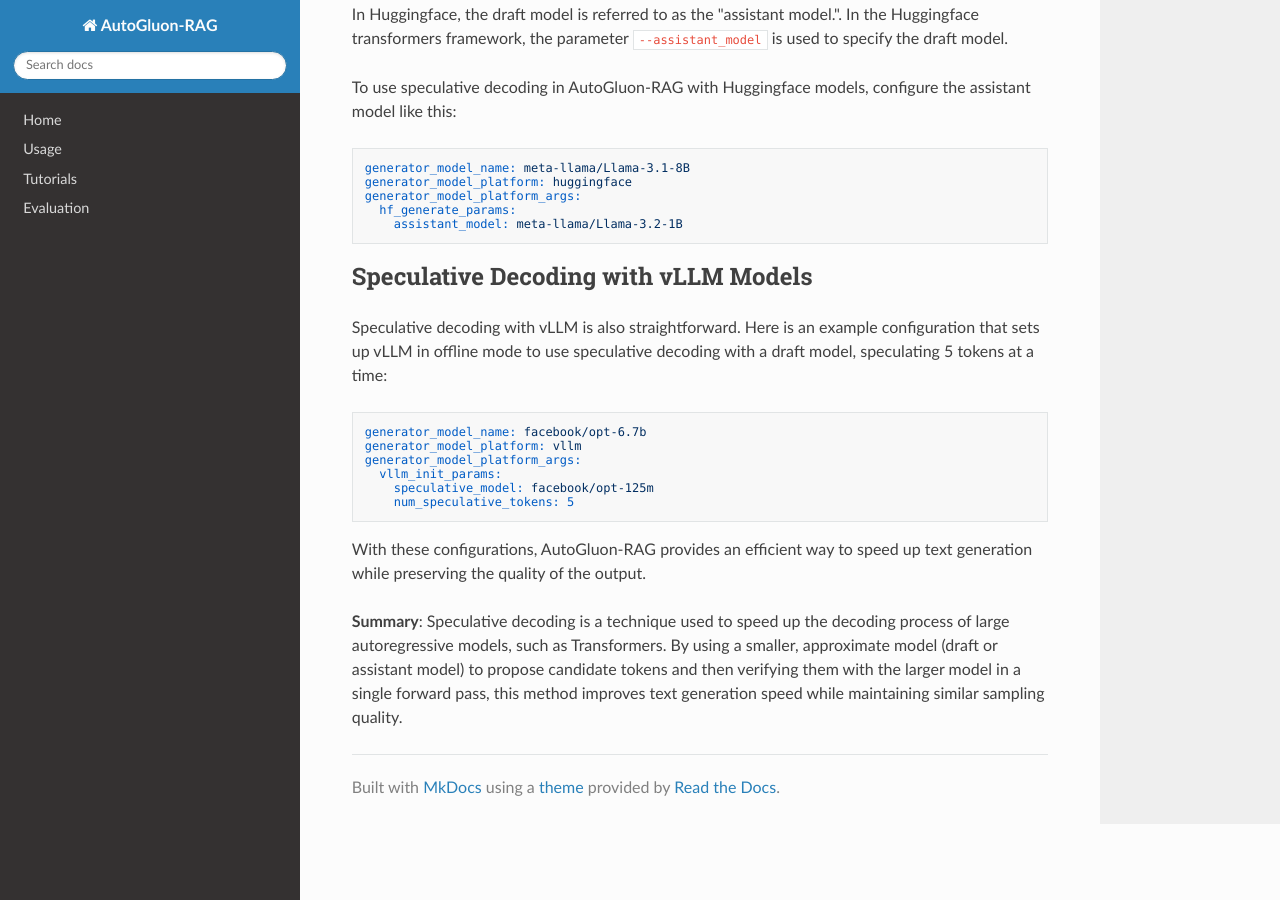
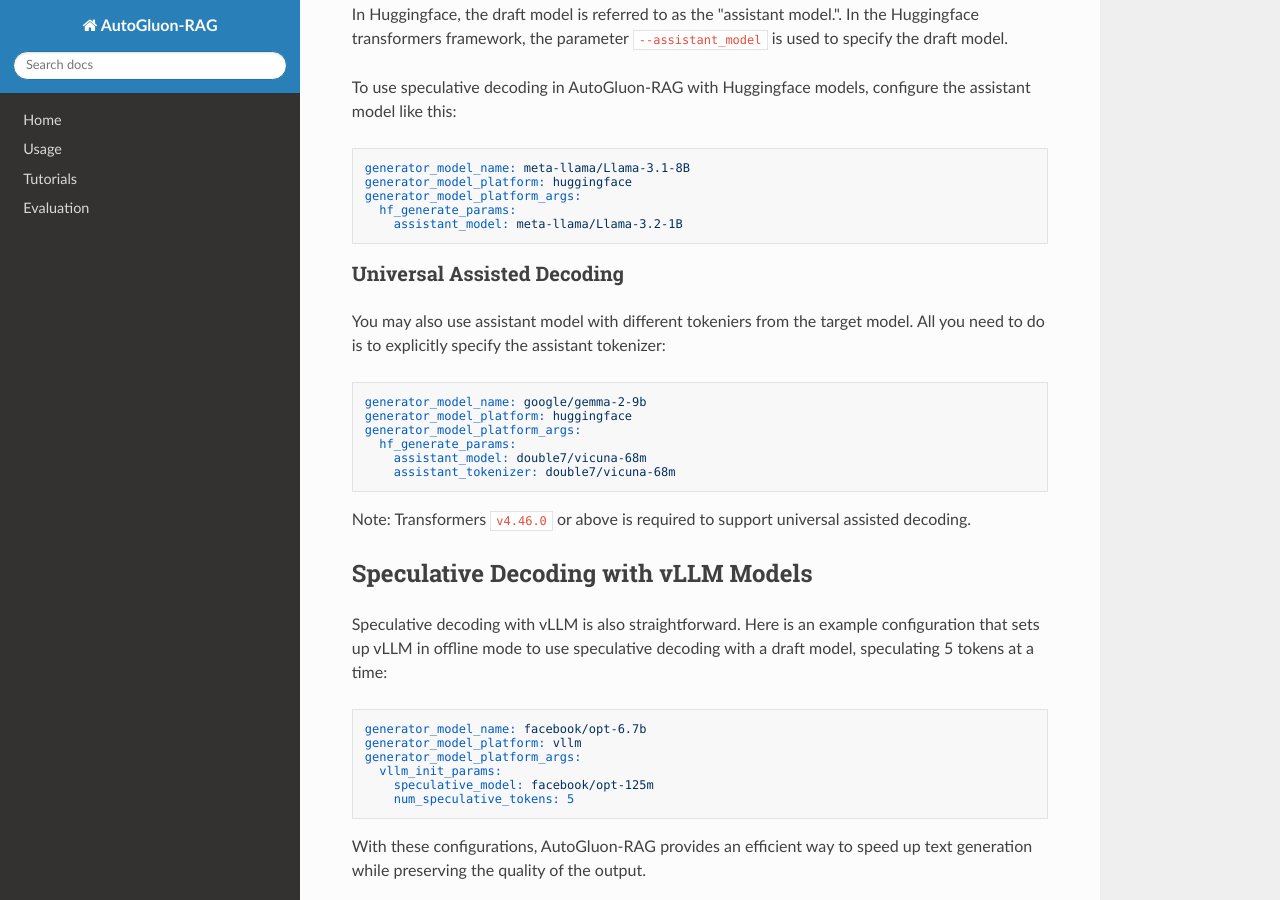
Before and after one commit to autogluon/autogluon-rag, an MkDocs documentation site: the page built from docs/tutorials/generator/speculative_decoding.md, in a window 1280 px wide and 900 px high, scrolled down 981 px. Built offline with MkDocs 1.6.1, drawn with Linux system fonts in a browser that asks for light colours; nearby versions of some CDN libraries.

Commit message:
Support Universal Assisted Model (#90)
* support more faiss index algorithms and refactor the interface

* fix lint errors

* fix lint errors

* fix lint errors

* fix lint errors

* fix lint errors

* Add vllm_init_params

* support speculative decoding for HF models

* tutorial of using speculative decoding

* tutorial of using speculative decoding

* fix lint

* fix lint

* writing

* fix hf generate param

* support universal assisted model

---------

Co-authored-by: Ubuntu <ubuntu@ip-172-31-3-59.us-west-2.compute.internal>

````diff
--- a/docs/tutorials/generator/speculative_decoding.md
+++ b/docs/tutorials/generator/speculative_decoding.md
@@ -33,6 +33,21 @@ generator_model_platform_args:
     assistant_model: meta-llama/Llama-3.2-1B
 ```
 
+### Universal Assisted Decoding
+You may also use assistant model with different tokeniers from the target model. All you need to do is to explicitly specify the assistant tokenizer:
+
+```yaml
+generator_model_name: google/gemma-2-9b
+generator_model_platform: huggingface
+generator_model_platform_args:
+  hf_generate_params:
+    assistant_model: double7/vicuna-68m
+    assistant_tokenizer: double7/vicuna-68m
+```
+
+Note:  Transformers `v4.46.0` or above is required to support universal assisted decoding.
+
+
 ## Speculative Decoding with vLLM Models
 
 Speculative decoding with vLLM is also straightforward. Here is an example configuration that sets up vLLM in offline mode to use speculative decoding with a draft model, speculating 5 tokens at a time:
````
Also changed, not shown: 1 other file.
